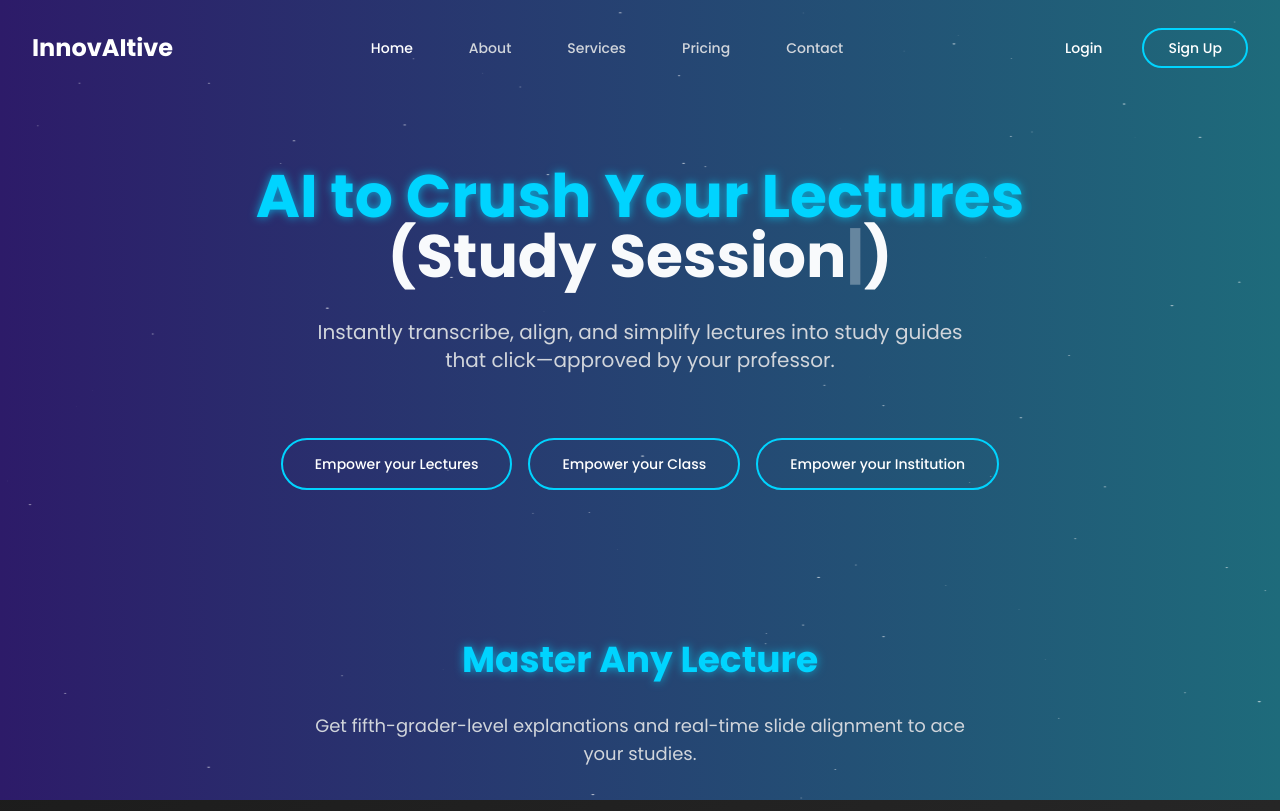
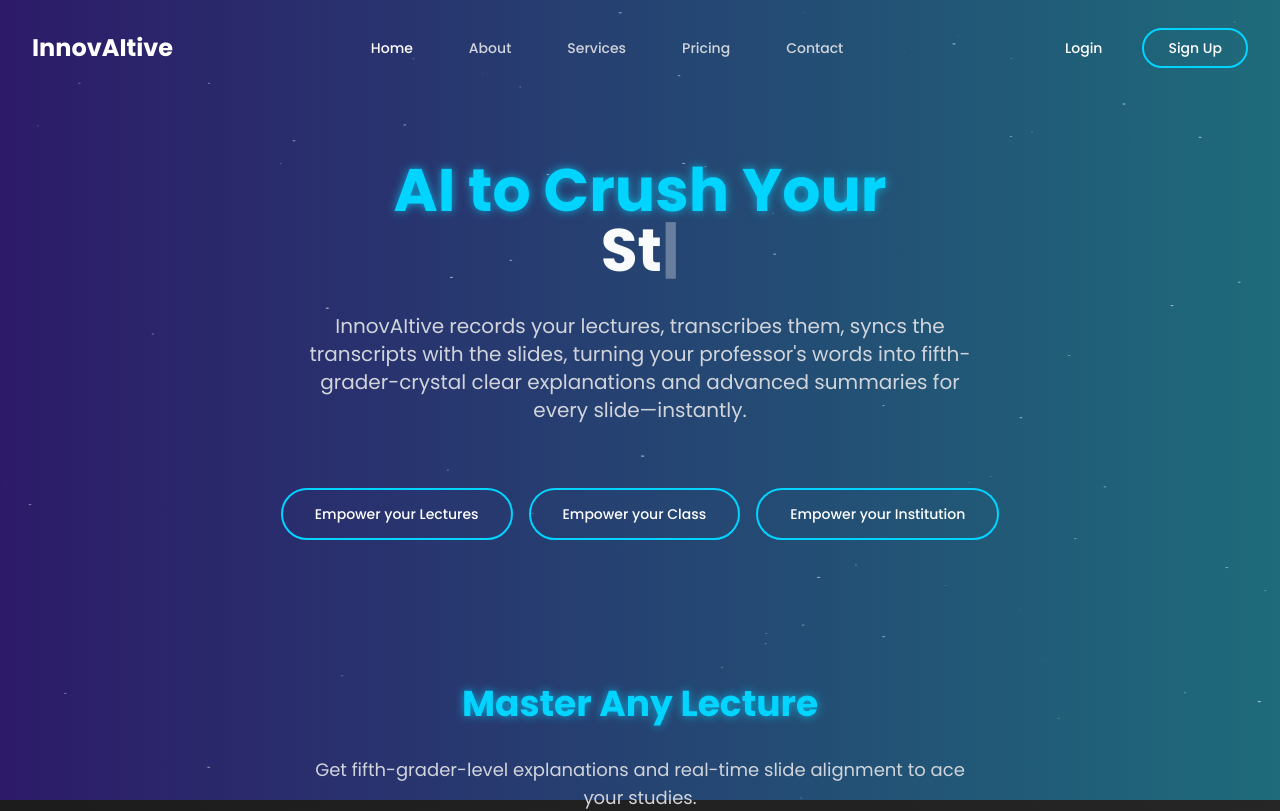
Before and after one commit to srp8/innov-ai-tive, a React (Vite) app: page / in a window 1280 px wide. Shown: the top 811 px of the page. Built offline with nearby package versions, Linux system fonts and the light colour scheme.

Commit message:
Implement the plan
Implement the changes as per the plan.

```diff
--- a/src/components/Hero.tsx
+++ b/src/components/Hero.tsx
@@ -10,7 +10,7 @@ export default function Hero() {
   const [displayText, setDisplayText] = useState("");
   const [isTyping, setIsTyping] = useState(true);
 
-  const typewriterTexts = ["Exams", "Study Sessions", "Note Taking"];
+  const typewriterTexts = ["Lectures", "Exams", "Study Sessions", "Note Taking"];
   const typewriterSpeed = 100; // milliseconds per character
   const typewriterDelayBetweenWords = 2000; // milliseconds between words
 
@@ -61,12 +61,12 @@ export default function Hero() {
             style={{animationDelay: '0.2s'}}
           >
             <h1 className="text-4xl md:text-5xl lg:text-6xl font-bold font-poppins leading-tight">
-              <span className="text-neon-blue neon-text">AI to Crush Your Lectures</span>
+              <span className="text-neon-blue neon-text">AI to Crush Your</span>
               <br />
-              <span className="typewriter-container">(<span className="typewriter">{displayText}</span><span className="cursor">|</span>)</span>
+              <span className="typewriter-container"><span className="typewriter">{displayText}</span><span className="cursor">|</span></span>
             </h1>
             <p className="text-lg md:text-xl text-gray-300 max-w-2xl mx-auto">
-              Instantly transcribe, align, and simplify lectures into study guides that click—approved by your professor.
+              InnovAItive records your lectures, transcribes them, syncs the transcripts with the slides, turning your professor's words into fifth-grader-crystal clear explanations and advanced summaries for every slide—instantly.
             </p>
             <div className="flex flex-col sm:flex-row justify-center gap-4 pt-8">
               <div className="relative">
```
